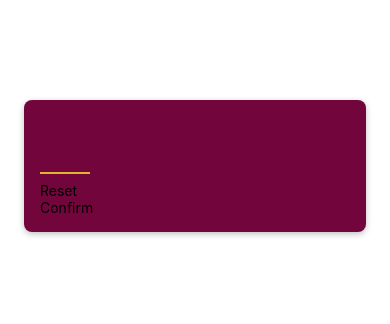
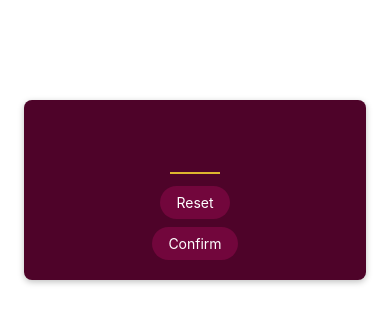
Before and after one commit to yeminko/react-native-workspace, a React Native app in the folder 04-01-mini-game/: screen / in a window 390 px wide. Shown: the top 324 px of the page. Built offline with nearby package versions, Linux system fonts and the light colour scheme.

Commit message:
Refactor PrimaryButton component for improved styling and interaction; update StartGameScreen layout and TextInput properties

```diff
--- a/04-01-mini-game/components/PrimaryButton.js
+++ b/04-01-mini-game/components/PrimaryButton.js
@@ -1,9 +1,44 @@
-import { Text, View } from "react-native";
+import { Pressable, StyleSheet, Text, View } from "react-native";
 
 export default function PrimaryButton({ children }) {
+  function pressHandler() {
+    console.log("Pressed!");
+  }
+
   return (
-    <View>
-      <Text>{children}</Text>
+    <View style={styles.buttonOuterContainer}>
+      <Pressable
+        style={({ pressed }) =>
+          pressed
+            ? [styles.buttonInnerContainer, styles.pressed]
+            : styles.buttonInnerContainer
+        }
+        onPress={pressHandler}
+        android_ripple={{ color: "#640233" }}
+      >
+        <Text style={styles.buttonText}>{children}</Text>
+      </Pressable>
     </View>
   );
 }
+
+const styles = StyleSheet.create({
+  buttonOuterContainer: {
+    borderRadius: 28,
+    margin: 4,
+    overflow: "hidden",
+  },
+  buttonInnerContainer: {
+    backgroundColor: "#72063c",
+    paddingVertical: 8,
+    paddingHorizontal: 16,
+    elevation: 2,
+  },
+  buttonText: {
+    color: "white",
+    textAlign: "center",
+  },
+  pressed: {
+    opacity: 0.75,
+  },
+});
--- a/04-01-mini-game/screens/StartGameScreen.js
+++ b/04-01-mini-game/screens/StartGameScreen.js
@@ -4,7 +4,13 @@
 export default function StartGameScreen() {
   return (
     <View style={styles.inputContainer}>
-      <TextInput style={styles.numberInput} maxLength={2} />
+      <TextInput
+        style={styles.numberInput}
+        maxLength={2}
+        keyboardType="number-pad"
+        autoCapitalize="none"
+        autoCorrect={false}
+      />
       <PrimaryButton>Reset</PrimaryButton>
       <PrimaryButton>Confirm</PrimaryButton>
     </View>
@@ -13,10 +19,12 @@
 
 const styles = StyleSheet.create({
   inputContainer: {
+    justifyContent: "center",
+    alignItems: "center",
     marginTop: 100,
     marginHorizontal: 24,
     padding: 16,
-    backgroundColor: "#72063c",
+    backgroundColor: "#4e0329",
     borderRadius: 8,
     elevation: 4,
     shadowColor: "black",
```
